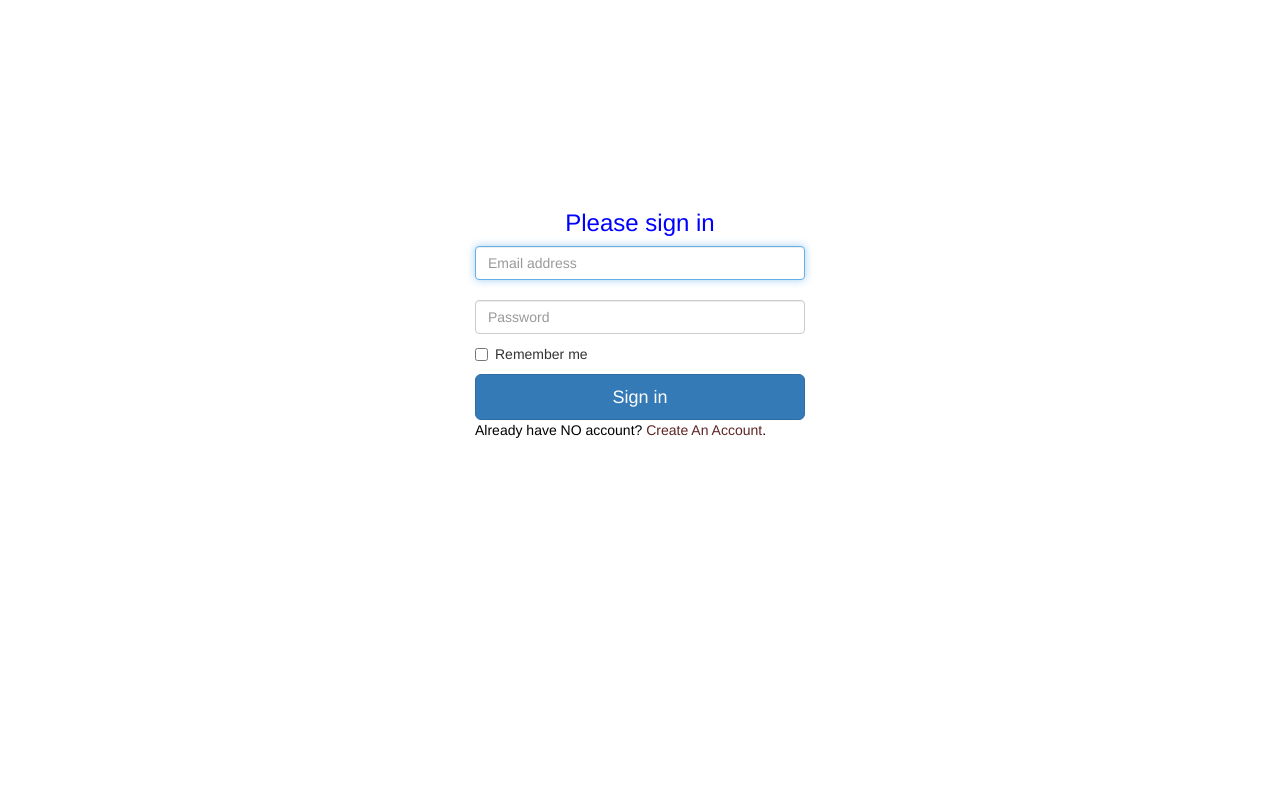
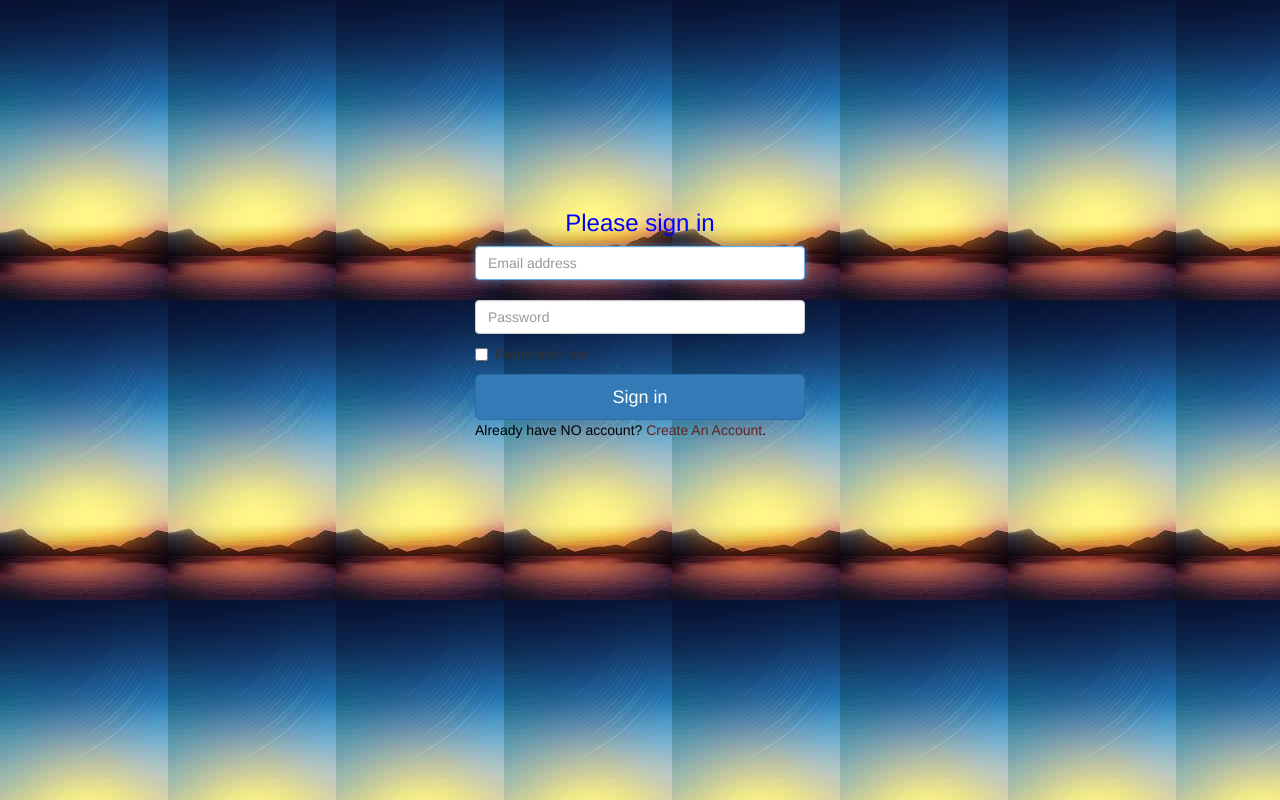
Before and after one commit to karthivs90/test, a website: page login.html in a window 1280 px wide. Drawn offline with nearby package versions, Linux system fonts and the light colour scheme.

Commit message:
Update login.html

```diff
--- a/login.html
+++ b/login.html
@@ -35,7 +35,7 @@
 
     <style>
         body {
-            background-image: url('login.jpg');
+            background-image: url('images.jpg');
         }
 
         .form-signin {
```
